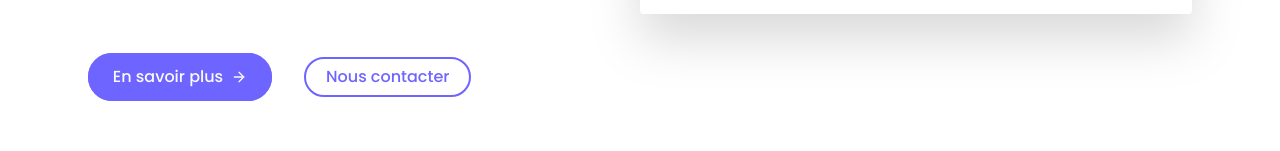
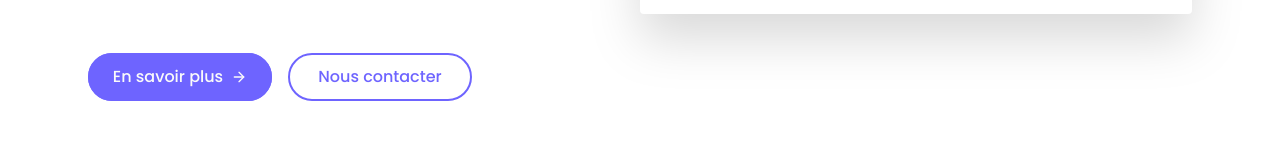
Before and after one commit to ST3V3DG/suz, a Next.js app: page /home in a window 1280 px wide. Shown: the part 639-790 px from the top of the page. Built offline with nearby package versions, Linux system fonts and the light colour scheme.

Commit message:
third commit

```diff
--- a/components/hero-section.tsx
+++ b/components/hero-section.tsx
@@ -19,7 +19,7 @@ export default function HeroSection() {
                 nos services innovants pour votre santé et votre bien-être.
               </p>
 
-              <div className="flex flex-col items-center justify-center gap-8 mt-12 sm:flex-row lg:justify-start">
+              <div className="flex flex-col items-center justify-center gap-4 mt-12 sm:flex-row lg:justify-start">
                 <Button
                   asChild
                   size="lg"
@@ -35,7 +35,7 @@ export default function HeroSection() {
                   asChild
                   size="lg"
                   variant="ghost"
-                  className="px-5 text-base rounded-full dark:hover:text-white dark:hover:bg-primary"
+                  className="px-5 w-46 h-12 text-base rounded-full dark:hover:text-white dark:hover:bg-primary"
                 >
                   <Link
                     href="#link"
```
Also changed, not shown: components/specialities-grid.tsx (+0 -32 lines).
